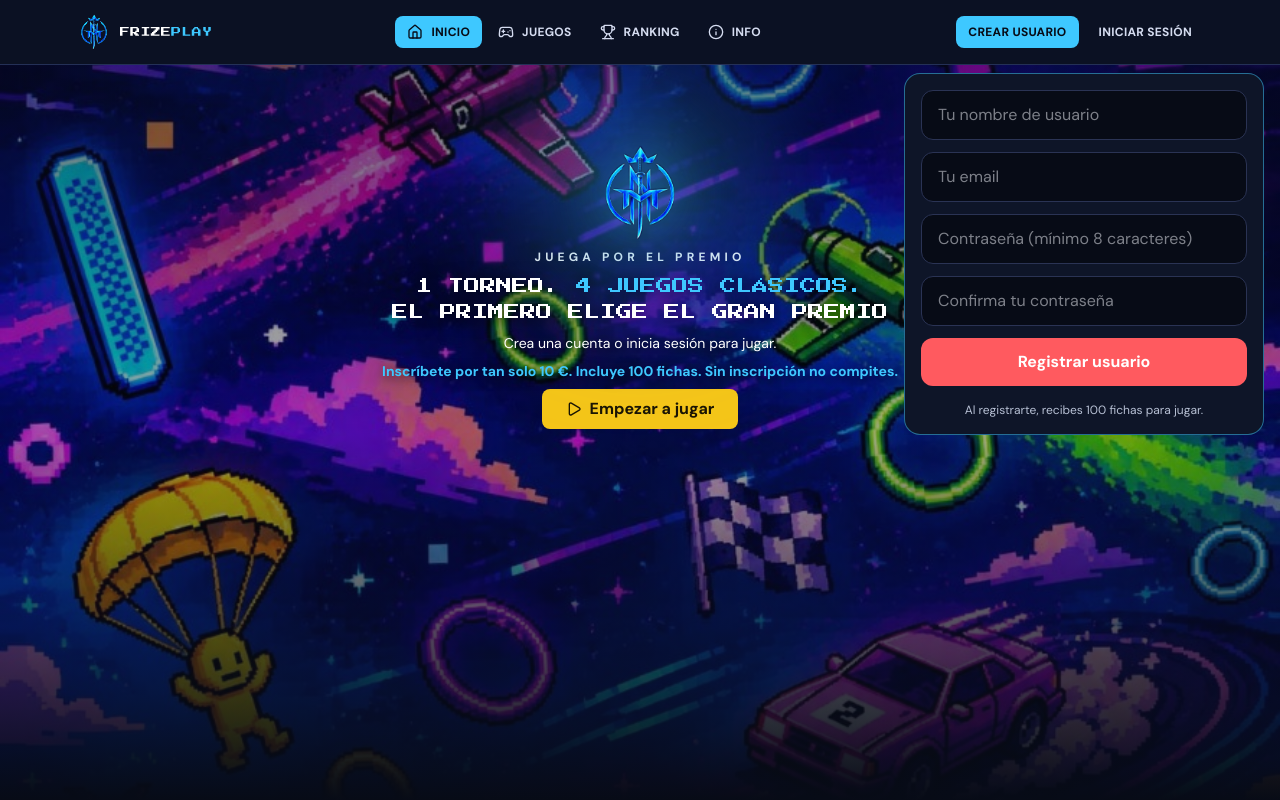
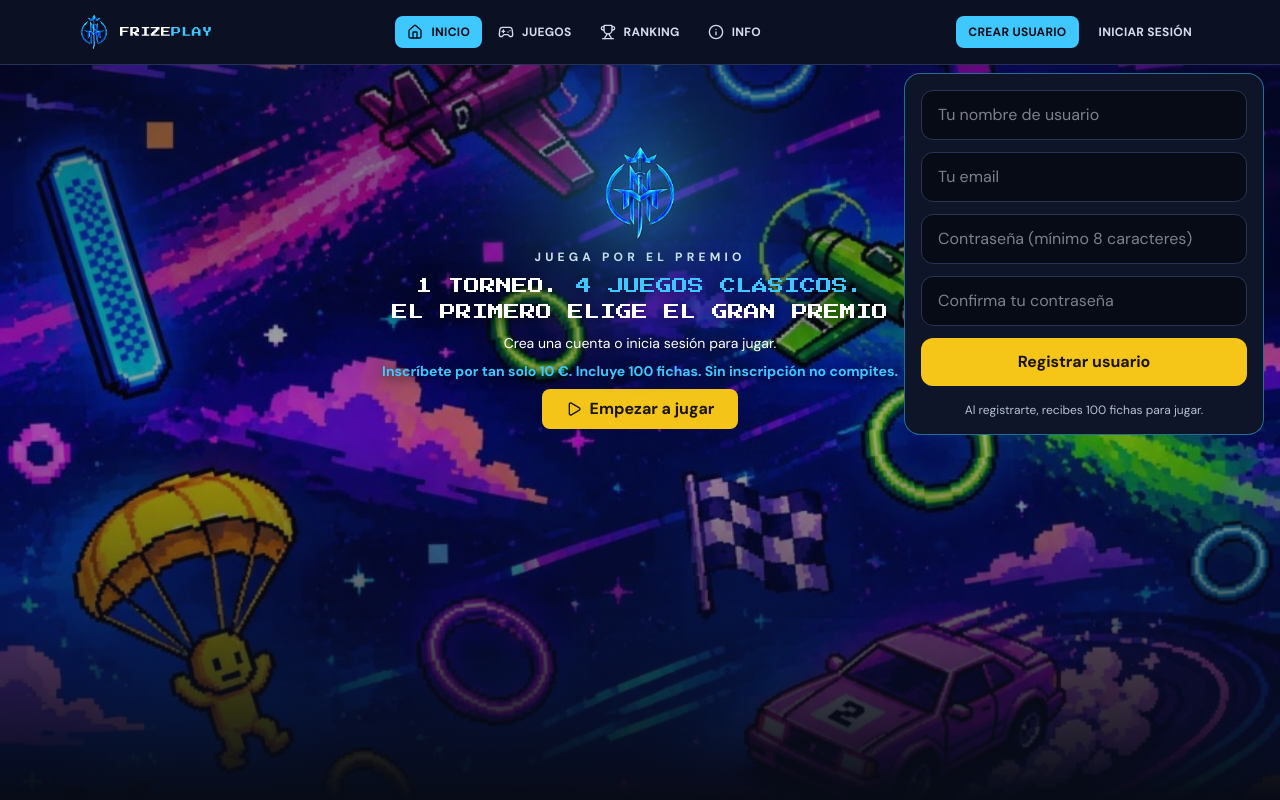
Before and after one commit to nandogl92-sudo/salvation_frontend, a React (Vite) app: page / in a window 1280 px wide. Both pictures are taken after a click on the button "CREAR USUARIO". Shown: the top 800 px of the page. Built offline with nearby package versions, Linux system fonts and the light colour scheme; no server answers.

Commit message:
Update AuthPanel styles for improved button aesthetics
- Changed button background and text colors in AuthPanel to enhance visual appeal and user experience during registration and login processes.
- Updated hover states for buttons to provide clearer feedback on user interactions.

```diff
--- a/src/auth/AuthPanel.tsx
+++ b/src/auth/AuthPanel.tsx
@@ -177,7 +177,7 @@ export default function AuthPanel({ initialMode = 'register', notice, className,
             type="submit"
             aria-label="Enviar registro"
             disabled={isSubmitting}
-            className="w-full bg-primary-100 text-white font-bold py-3 rounded-xl hover:bg-primary-200 transition-colors disabled:opacity-60 disabled:cursor-not-allowed"
+            className="w-full bg-[#f5c518] text-[#1a1403] font-bold py-3 rounded-xl hover:bg-[#e0b10f] transition-colors disabled:opacity-60 disabled:cursor-not-allowed"
           >
             {isSubmitting ? 'Creando cuenta...' : 'Registrar usuario'}
           </button>
@@ -211,7 +211,7 @@ export default function AuthPanel({ initialMode = 'register', notice, className,
             type="submit"
             aria-label="Enviar enlace para cambiar la contraseña"
             disabled={isSendingReset}
-            className="w-full bg-primary-100 text-white font-bold py-3 rounded-xl hover:bg-primary-200 transition-colors disabled:opacity-60 disabled:cursor-not-allowed"
+            className="w-full bg-[#f5c518] text-[#1a1403] font-bold py-3 rounded-xl hover:bg-[#e0b10f] transition-colors disabled:opacity-60 disabled:cursor-not-allowed"
           >
             {isSendingReset ? 'Enviando...' : 'Enviar enlace'}
           </button>
@@ -254,7 +254,7 @@ export default function AuthPanel({ initialMode = 'register', notice, className,
             type="submit"
             aria-label="Enviar inicio de sesión"
             disabled={isSubmitting}
-            className="w-full bg-primary-100 text-white font-bold py-3 rounded-xl hover:bg-primary-200 transition-colors disabled:opacity-60 disabled:cursor-not-allowed"
+            className="w-full bg-[#f5c518] text-[#1a1403] font-bold py-3 rounded-xl hover:bg-[#e0b10f] transition-colors disabled:opacity-60 disabled:cursor-not-allowed"
           >
             {isSubmitting ? 'Ingresando...' : 'Iniciar sesión'}
           </button>
```
